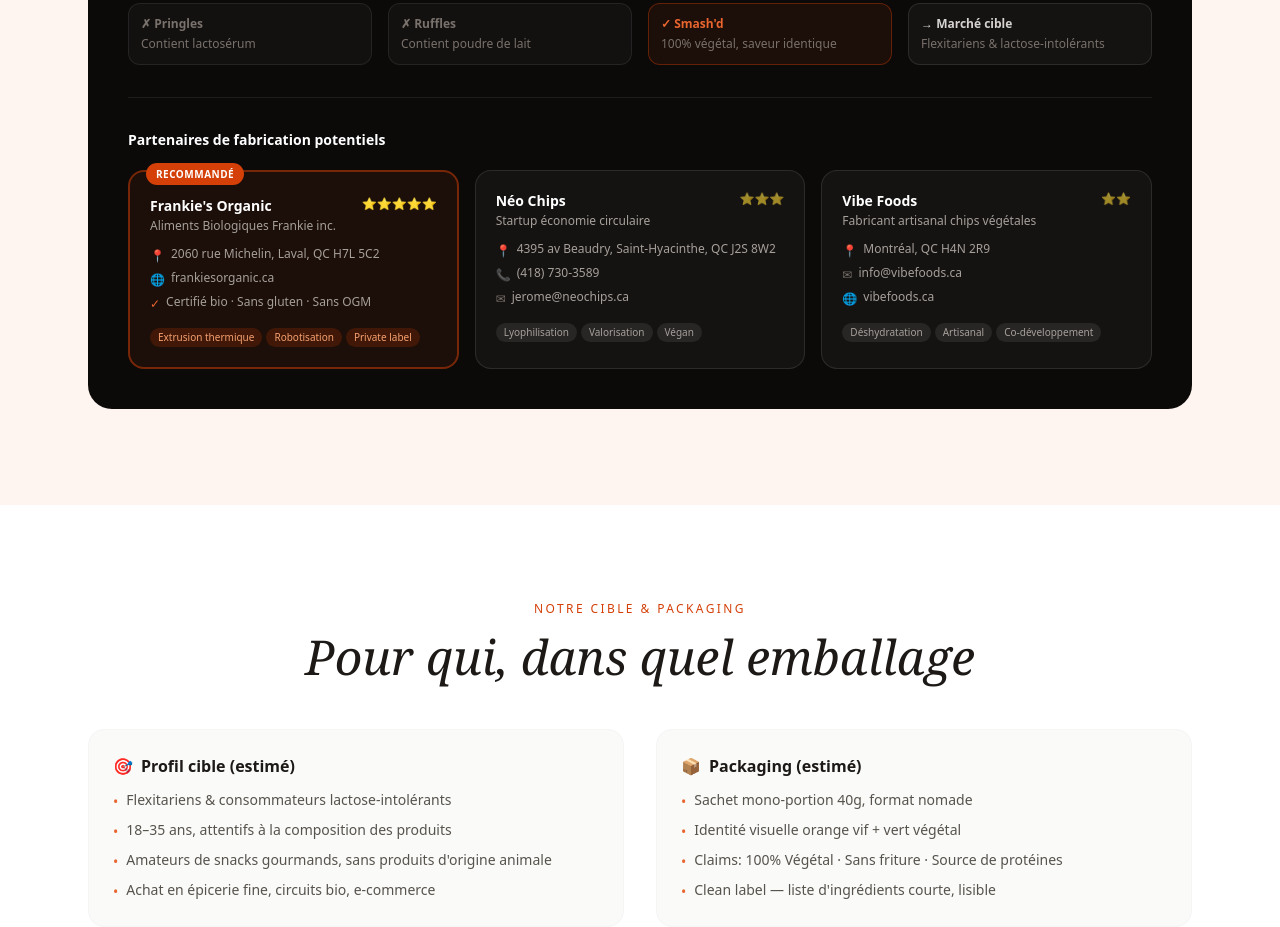
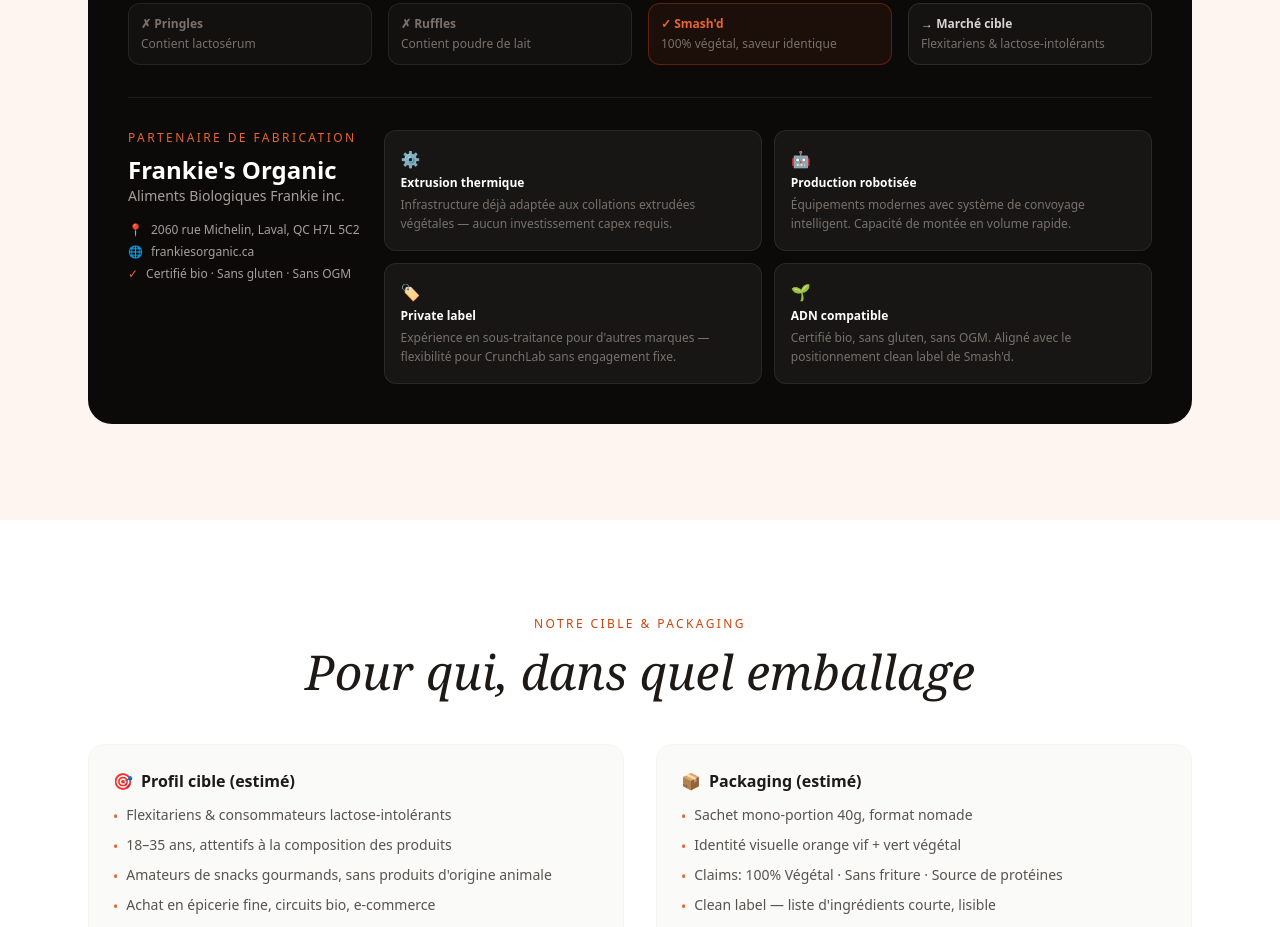
Before and after one commit to Danforthhh/IAProjectWebsite, a React (Vite) app: page / in a window 1280 px wide. Shown: the part 2580-3507 px from the top of the page. Built offline with nearby package versions, Linux system fonts and the light colour scheme.

Commit message:
Show only chosen manufacturer Frankie's Organic with rationale
Replaced 3-card comparison with a single featured block for
Frankie's Organic. Highlights 4 reasons for the choice:
extrusion, robotisation, private label, ADN compatible.

Co-Authored-By: RuFlo <ruv@ruv.net>

```diff
--- a/src/pages/Home.tsx
+++ b/src/pages/Home.tsx
@@ -239,76 +239,32 @@ export default function Home() {
               ))}
             </div>
 
-            {/* Manufacturers */}
+            {/* Manufacturer */}
             <div className="mt-8 pt-8 border-t border-white/8">
-              <h4 className="text-sm font-semibold text-white mb-5">Partenaires de fabrication potentiels</h4>
-              <div className="grid md:grid-cols-3 gap-4">
-                {/* Frankie's Organic — recommended */}
-                <div className="rounded-2xl p-5 border-2 border-brand-500/50 bg-brand-500/8 relative">
-                  <div className="absolute -top-3 left-4">
-                    <span className="text-[10px] font-bold uppercase tracking-wider bg-brand-500 text-white px-2.5 py-1 rounded-full">
-                      Recommandé
-                    </span>
-                  </div>
-                  <div className="flex items-start justify-between mb-3 mt-1">
-                    <div>
-                      <div className="text-sm font-bold text-white">Frankie's Organic</div>
-                      <div className="text-xs text-stone-400 mt-0.5">Aliments Biologiques Frankie inc.</div>
-                    </div>
-                    <div className="text-brand-400 text-xs font-bold shrink-0">⭐⭐⭐⭐⭐</div>
-                  </div>
-                  <div className="space-y-1.5 text-xs text-stone-400 mb-4">
-                    <div className="flex items-start gap-1.5"><span className="text-brand-400 mt-0.5 shrink-0">📍</span>2060 rue Michelin, Laval, QC H7L 5C2</div>
-                    <div className="flex items-start gap-1.5"><span className="text-brand-400 mt-0.5 shrink-0">🌐</span>frankiesorganic.ca</div>
-                    <div className="flex items-start gap-1.5"><span className="text-brand-400 mt-0.5 shrink-0">✓</span>Certifié bio · Sans gluten · Sans OGM</div>
-                  </div>
-                  <div className="flex flex-wrap gap-1">
-                    {['Extrusion thermique', 'Robotisation', 'Private label'].map(t => (
-                      <span key={t} className="text-[10px] bg-brand-500/20 text-brand-300 px-2 py-0.5 rounded-full">{t}</span>
-                    ))}
+              <div className="flex flex-col md:flex-row gap-6 items-start">
+                <div className="shrink-0">
+                  <span className="text-xs font-medium uppercase tracking-[0.2em] text-brand-400 block mb-2">Partenaire de fabrication</span>
+                  <div className="text-2xl font-bold text-white">Frankie's Organic</div>
+                  <div className="text-sm text-stone-400">Aliments Biologiques Frankie inc.</div>
+                  <div className="space-y-1.5 text-xs text-stone-400 mt-4">
+                    <div className="flex items-center gap-2"><span className="text-brand-400">📍</span>2060 rue Michelin, Laval, QC H7L 5C2</div>
+                    <div className="flex items-center gap-2"><span className="text-brand-400">🌐</span>frankiesorganic.ca</div>
+                    <div className="flex items-center gap-2"><span className="text-brand-400">✓</span>Certifié bio · Sans gluten · Sans OGM</div>
                   </div>
                 </div>
-
-                {/* Néo Chips */}
-                <div className="rounded-2xl p-5 border border-white/10 bg-white/4">
-                  <div className="flex items-start justify-between mb-3">
-                    <div>
-                      <div className="text-sm font-bold text-white">Néo Chips</div>
-                      <div className="text-xs text-stone-400 mt-0.5">Startup économie circulaire</div>
+                <div className="flex-1 grid sm:grid-cols-2 gap-3">
+                  {[
+                    { icon: '⚙️', title: 'Extrusion thermique', desc: 'Infrastructure déjà adaptée aux collations extrudées végétales — aucun investissement capex requis.' },
+                    { icon: '🤖', title: 'Production robotisée', desc: 'Équipements modernes avec système de convoyage intelligent. Capacité de montée en volume rapide.' },
+                    { icon: '🏷️', title: 'Private label', desc: 'Expérience en sous-traitance pour d\'autres marques — flexibilité pour CrunchLab sans engagement fixe.' },
+                    { icon: '🌱', title: 'ADN compatible', desc: 'Certifié bio, sans gluten, sans OGM. Aligné avec le positionnement clean label de Smash\'d.' },
+                  ].map(r => (
+                    <div key={r.title} className="bg-white/5 border border-white/8 rounded-xl p-4">
+                      <div className="text-base mb-1">{r.icon}</div>
+                      <div className="text-xs font-semibold text-white mb-1">{r.title}</div>
+                      <div className="text-xs text-stone-500 leading-relaxed">{r.desc}</div>
                     </div>
-                    <div className="text-yellow-500/60 text-xs font-bold shrink-0">⭐⭐⭐</div>
-                  </div>
-                  <div className="space-y-1.5 text-xs text-stone-400 mb-4">
-                    <div className="flex items-start gap-1.5"><span className="text-stone-500 mt-0.5 shrink-0">📍</span>4395 av Beaudry, Saint-Hyacinthe, QC J2S 8W2</div>
-                    <div className="flex items-start gap-1.5"><span className="text-stone-500 mt-0.5 shrink-0">📞</span>(418) 730-3589</div>
-                    <div className="flex items-start gap-1.5"><span className="text-stone-500 mt-0.5 shrink-0">✉</span>jerome@neochips.ca</div>
-                  </div>
-                  <div className="flex flex-wrap gap-1">
-                    {['Lyophilisation', 'Valorisation', 'Végan'].map(t => (
-                      <span key={t} className="text-[10px] bg-white/8 text-stone-400 px-2 py-0.5 rounded-full">{t}</span>
-                    ))}
-                  </div>
-                </div>
-
-                {/* Vibe Foods */}
-                <div className="rounded-2xl p-5 border border-white/10 bg-white/4">
-                  <div className="flex items-start justify-between mb-3">
-                    <div>
-                      <div className="text-sm font-bold text-white">Vibe Foods</div>
-                      <div className="text-xs text-stone-400 mt-0.5">Fabricant artisanal chips végétales</div>
-                    </div>
-                    <div className="text-yellow-500/60 text-xs font-bold shrink-0">⭐⭐</div>
-                  </div>
-                  <div className="space-y-1.5 text-xs text-stone-400 mb-4">
-                    <div className="flex items-start gap-1.5"><span className="text-stone-500 mt-0.5 shrink-0">📍</span>Montréal, QC H4N 2R9</div>
-                    <div className="flex items-start gap-1.5"><span className="text-stone-500 mt-0.5 shrink-0">✉</span>info@vibefoods.ca</div>
-                    <div className="flex items-start gap-1.5"><span className="text-stone-500 mt-0.5 shrink-0">🌐</span>vibefoods.ca</div>
-                  </div>
-                  <div className="flex flex-wrap gap-1">
-                    {['Déshydratation', 'Artisanal', 'Co-développement'].map(t => (
-                      <span key={t} className="text-[10px] bg-white/8 text-stone-400 px-2 py-0.5 rounded-full">{t}</span>
-                    ))}
-                  </div>
+                  ))}
                 </div>
               </div>
             </div>
```
